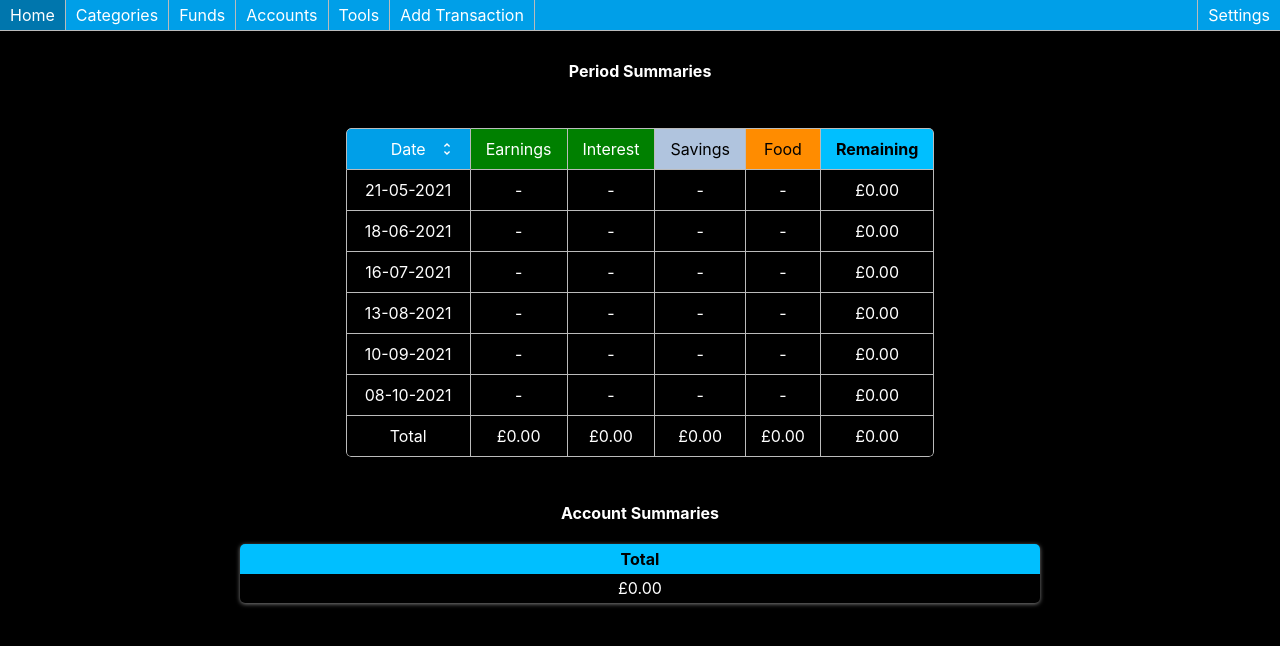
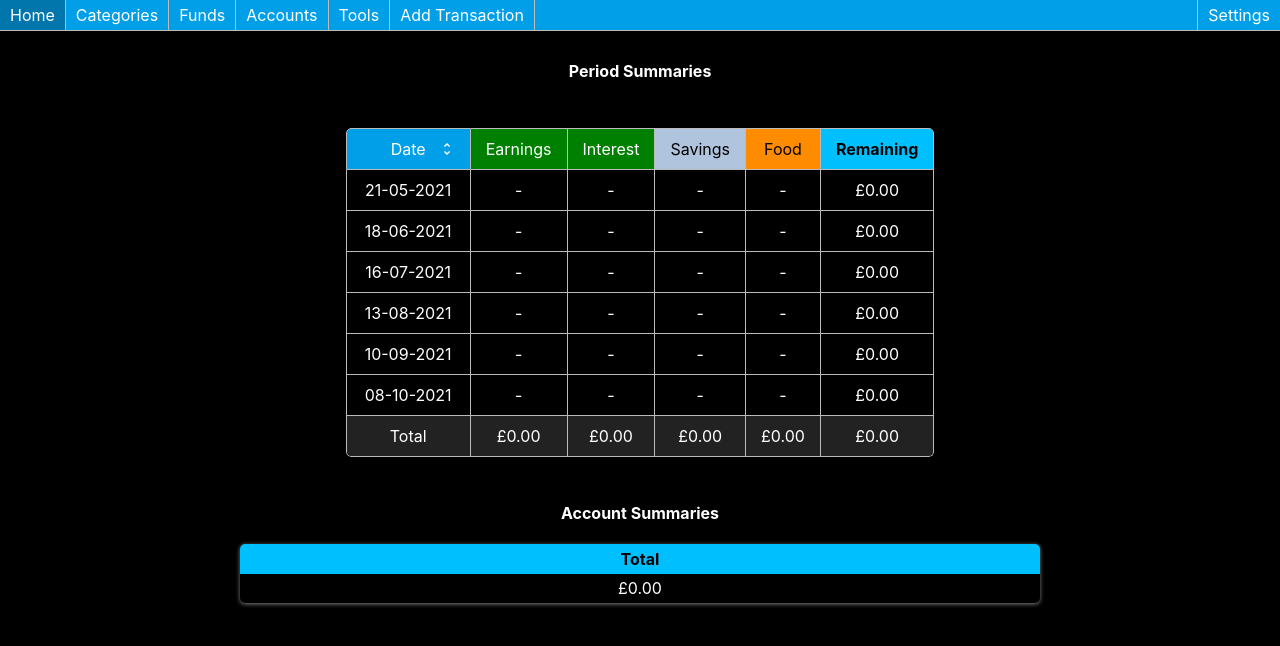
Before and after one commit to Vyper248/budget-app, a React (Create React App) app: page / in a window 1280 px wide. Shown: the top 646 px of the page. Built offline with nearby package versions, Linux system fonts and the light colour scheme.

Commit message:
Added highlighting to Total row/column on SummaryTable

```diff
--- a/src/components/SummaryTable.js
+++ b/src/components/SummaryTable.js
@@ -35,8 +35,8 @@ const SummaryTable = ({dates, allDates, incomeCategories, filteredFunds, expense
                         { dates.map(date => getTD(obj, date, type)) }
                         {
                             type === 'fund'
-                                ? <td>{parseCurrency(summaryTotals[obj.name].remaining)}{checkFundTarget(summaryTotals[obj.name])}</td>
-                                : <td>{parseCurrency(summaryTotals[obj.name])}</td>
+                                ? <td className='highlighted'>{parseCurrency(summaryTotals[obj.name].remaining)}{checkFundTarget(summaryTotals[obj.name])}</td>
+                                : <td className='highlighted'>{parseCurrency(summaryTotals[obj.name])}</td>
                         }
                     </tr>
         });
@@ -88,7 +88,7 @@ const SummaryTable = ({dates, allDates, incomeCategories, filteredFunds, expense
                         <tr>
                             <td className="remaining bold">Remaining</td>
                             { dates.map(date => <td key={'remaining-'+date}>{ parseCurrency(rows[date].remaining) }</td>) }
-                            <td>{parseCurrency(summaryTotals.remaining)}</td>
+                            <td className='highlighted'>{parseCurrency(summaryTotals.remaining)}</td>
                         </tr>
                     </tbody>
                 </Table>
@@ -135,13 +135,13 @@ const SummaryTable = ({dates, allDates, incomeCategories, filteredFunds, expense
                         })
                     }
                     <tr>
-                        <td>Total</td>
-                        { incomeCategories.map(obj => <td key={'totalsRow-'+obj.id}>{parseCurrency(summaryTotals[obj.name])}</td>) }
+                        <td className='highlighted'>Total</td>
+                        { incomeCategories.map(obj => <td className='highlighted' key={'totalsRow-'+obj.id}>{parseCurrency(summaryTotals[obj.name])}</td>) }
                         { displayIncomeTotal ? <td className='highlighted'>{parseCurrency(summaryTotals.totalIncome)}</td> : null }
-                        { filteredFunds.map(obj => <td key={'fundHeading-'+obj.id}>{parseCurrency(summaryTotals[obj.name].remaining)}{checkFundTarget(summaryTotals[obj.name])}</td>) }
-                        { expenseCategories.map(obj => <td key={'totalsRow-'+obj.id}>{parseCurrency(summaryTotals[obj.name])}</td>) }
+                        { filteredFunds.map(obj => <td className='highlighted' key={'fundHeading-'+obj.id}>{parseCurrency(summaryTotals[obj.name].remaining)}{checkFundTarget(summaryTotals[obj.name])}</td>) }
+                        { expenseCategories.map(obj => <td className='highlighted' key={'totalsRow-'+obj.id}>{parseCurrency(summaryTotals[obj.name])}</td>) }
                         { displayExpenseTotal ? <td className='highlighted'>{parseCurrency(summaryTotals.totalExpenses)}</td> : null }
-                        <td>{parseCurrency(summaryTotals.remaining)}</td>
+                        <td className='highlighted'>{parseCurrency(summaryTotals.remaining)}</td>
                     </tr>
                 </tbody>
             </Table>
```
